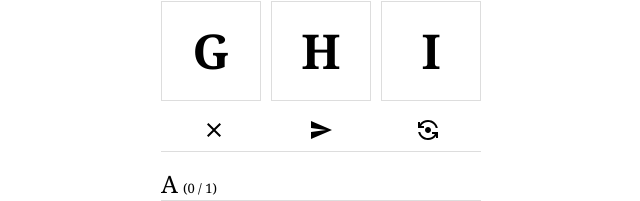
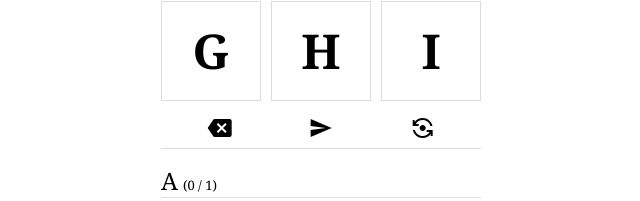
Before and after one commit to willemvlh/spelbij, a React (Create React App) app: page / in a window 1280 px wide. Shown: the part 345-546 px from the top of the page, without its empty margins (319-959 px from the left). Built offline with nearby package versions, Linux system fonts and the light colour scheme.

Commit message:
Replace "remove word button" with backspace button, add animation to buttons

```diff
--- a/src/components/Buttons/Buttons.module.css
+++ b/src/components/Buttons/Buttons.module.css
@@ -2,8 +2,14 @@ div.buttons {
     display: flex;
     font-size: 2rem;
     justify-content: space-between;
+    padding: 8px;
 }
 
-div.buttons div {
-    flex: 1
+div.buttons * {
+    flex: 1;
+    transition: color 0.2s;
 }
+
+div.buttons *:active{
+    color: #dedede;
+}
--- a/src/components/Buttons/Buttons.tsx
+++ b/src/components/Buttons/Buttons.tsx
@@ -1,24 +1,24 @@
 import { connect, ConnectedProps } from "react-redux"
-import ClearIcon from '@material-ui/icons/Clear';
 import React from "react";
 import styles from "./Buttons.module.css"
-import {FlipCameraAndroid, Send} from "@material-ui/icons";
+import {Backspace, FlipCameraAndroid, Send} from "@material-ui/icons";
+import {WordAction} from "../../store/Types";
 
-const mapDispatchToProps = dispatch => ({
+const mapDispatchToProps = (dispatch: (action: WordAction) => any) => ({
     shuffle: () => dispatch({type: "shuffle"}),
-    resetWord: () => dispatch({type: "resetWord"}),
-    submitWord: () => dispatch({type: "submitWord"})
+    submitWord: () => dispatch({type: "submitWord"}),
+    backspace: () => dispatch({type: "removeLetter"})
 })
 
 const connector = connect(null, mapDispatchToProps)
 type Props = ConnectedProps<typeof connector>
 
 
-const buttons: React.FunctionComponent<Props> = ({resetWord, submitWord, shuffle}) => {
+const buttons: React.FunctionComponent<Props> = ({submitWord, shuffle, backspace}) => {
     return  <div className={styles.buttons}>
-        <div onClick={resetWord}><ClearIcon/></div>
-        <div onClick={() => submitWord()}><Send/></div>
-        <div onClick={shuffle}><FlipCameraAndroid/></div>
+        <Backspace onClick={backspace}/>
+        <Send onClick={submitWord}/>
+        <FlipCameraAndroid onClick={shuffle}/>
     </div>
 }
 
```
